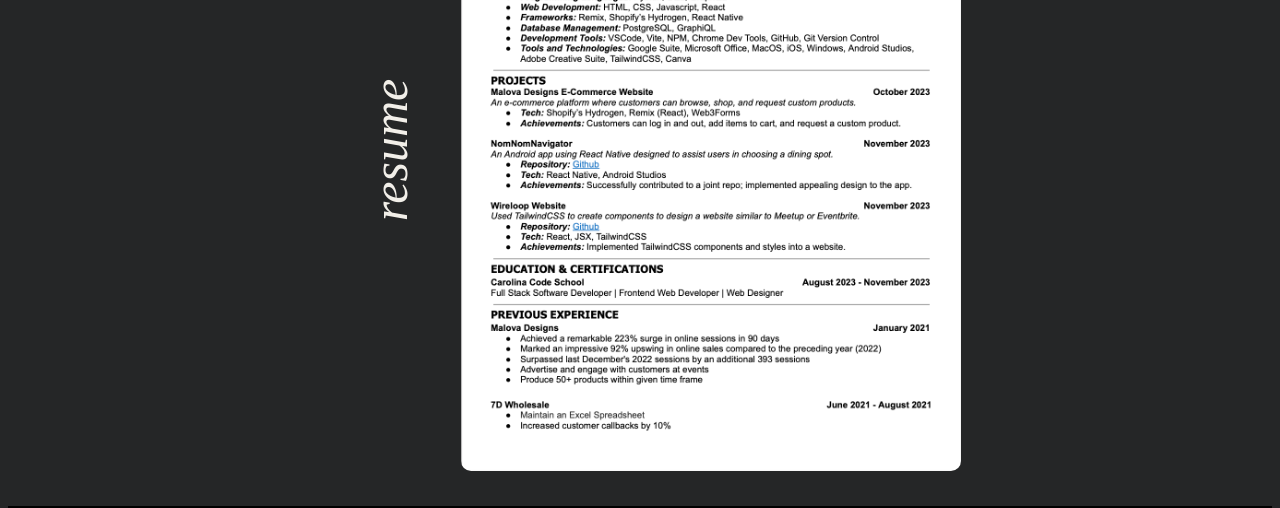
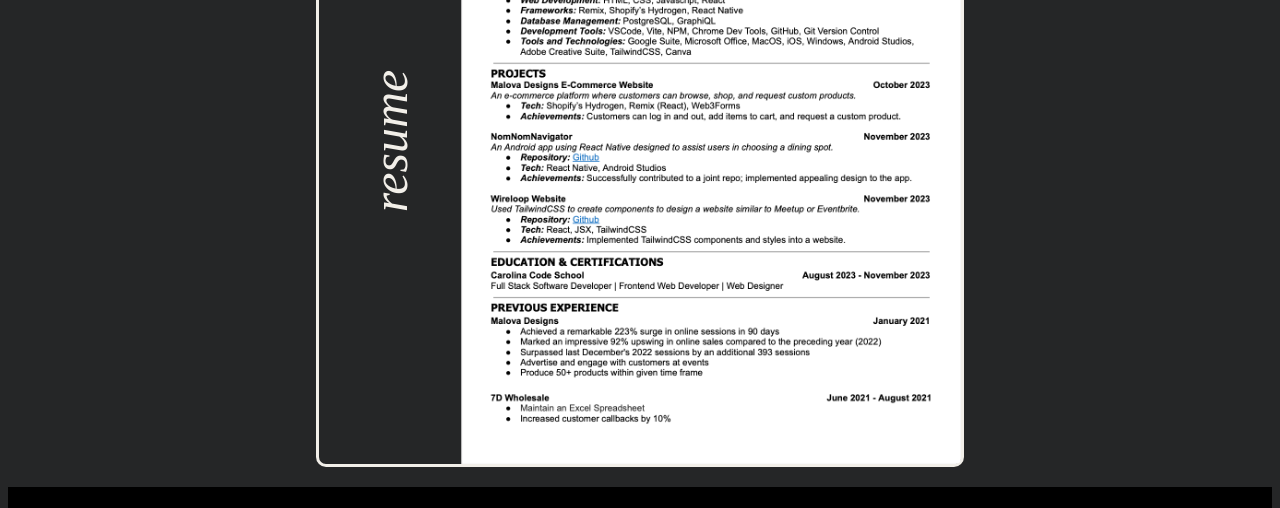
Before and after one commit to ValentinaValverde/portfolio, a React (Vite) app: page / in a window 1280 px wide. Shown: the part 2836-3344 px from the top of the page. Built offline with nearby package versions, Linux system fonts and the light colour scheme.

Commit message:
Styled resume section.

```diff
--- a/src/components/Resume.jsx
+++ b/src/components/Resume.jsx
@@ -4,10 +4,12 @@
 export function Resume() {
   return (
     <>
+      {/* <div className="resume_overlord">
         <div className="resume_container">
           <p className="title">
             <i>resume </i>
           </p>
+          <div className="white">
             <a
               href="https://drive.google.com/file/d/1IeJgIJpiMpyqwrI1fhB9puZuOrisDLXk/view?usp=sharing"
               target="_blank"
@@ -15,6 +17,61 @@
               <img src={ResumePhoto} alt="Resume" className="resume_photo" />
             </a>
           </div>
+        </div>
+      </div> */}
+
+      <div className="resume_container">
+        <div className="resume_border">
+          <div className="title_container">
+            <i>resume</i>
+          </div>
+          <div className="resume_photo_container">
+            <a
+              href="https://drive.google.com/file/d/1IeJgIJpiMpyqwrI1fhB9puZuOrisDLXk/view?usp=sharing"
+              target="_blank"
+            >
+              {" "}
+              <img src={ResumePhoto} alt="Resume" className="resume_photo" />
+            </a>
+          </div>
+        </div>
+      </div>
     </>
   );
 }
+
+// .resume_overlord {
+//   display: flex;
+//   justify-content: center;
+//   max-width: 100%;
+// }
+
+// .resume_container {
+//   /* background-color: black; */
+//   padding: 0px;
+//   border: solid;
+//   border-radius: 10px;
+//   width: 600px;
+//   max-width: 100%;
+
+//   display: flex;
+//   justify-content: flex-end;
+//   align-items: center;
+
+//   .title {
+//     transform: rotate(-90deg);
+//     font-size: 50px;
+//   }
+
+//   .resume_photo {
+//     width: 500px;
+//     border-radius: 10px;
+//     margin: 0px;
+//     max-width: 90%;
+//   }
+
+//   .white {
+//     background-color: white;
+//     border-radius: 0px 5px 5px 0px;
+//   }
+// }
--- a/src/index.css
+++ b/src/index.css
@@ -227,27 +227,33 @@
 
 /* RESUME STYLES */
 .resume_container {
-  height: auto;
-  padding: 10px;
+  display: flex;
+  justify-content: center;
+}
+
+.resume_border {
+  /* background-color: black; */
+  border: solid;
+  border-radius: 10px;
+  margin: 0px;
 
   display: flex;
   justify-content: center;
   align-items: center;
 
-  .title {
+  .title_container {
     transform: rotate(-90deg);
+    height: auto;
     font-size: 50px;
   }
 
-  .resume_pdf {
-    width: 50%;
-    height: 500px;
-    border-radius: 20px;
+  .resume_photo_container {
+    width: 500px;
   }
 
   .resume_photo {
     width: 500px;
-    max-width: 100%;
-    border-radius: 10px;
+    border-radius: 0px 5px 5px 0px;
+    margin-bottom: -5px;
   }
 }
```
Lines whose indentation alone changed are shown as unchanged.
